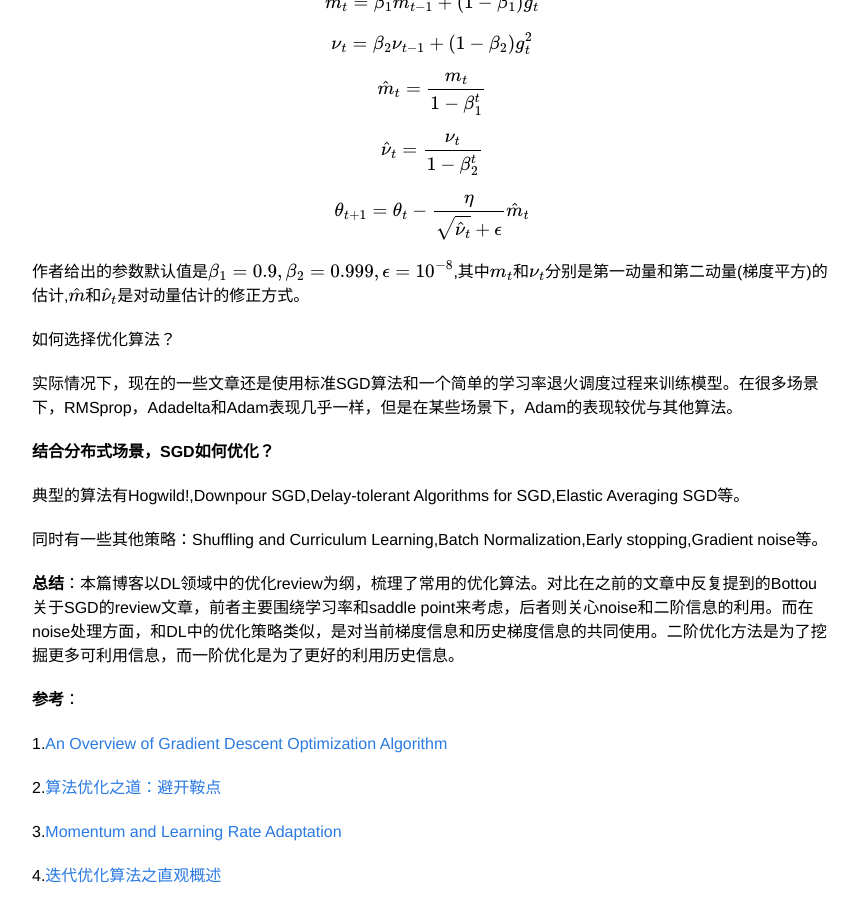
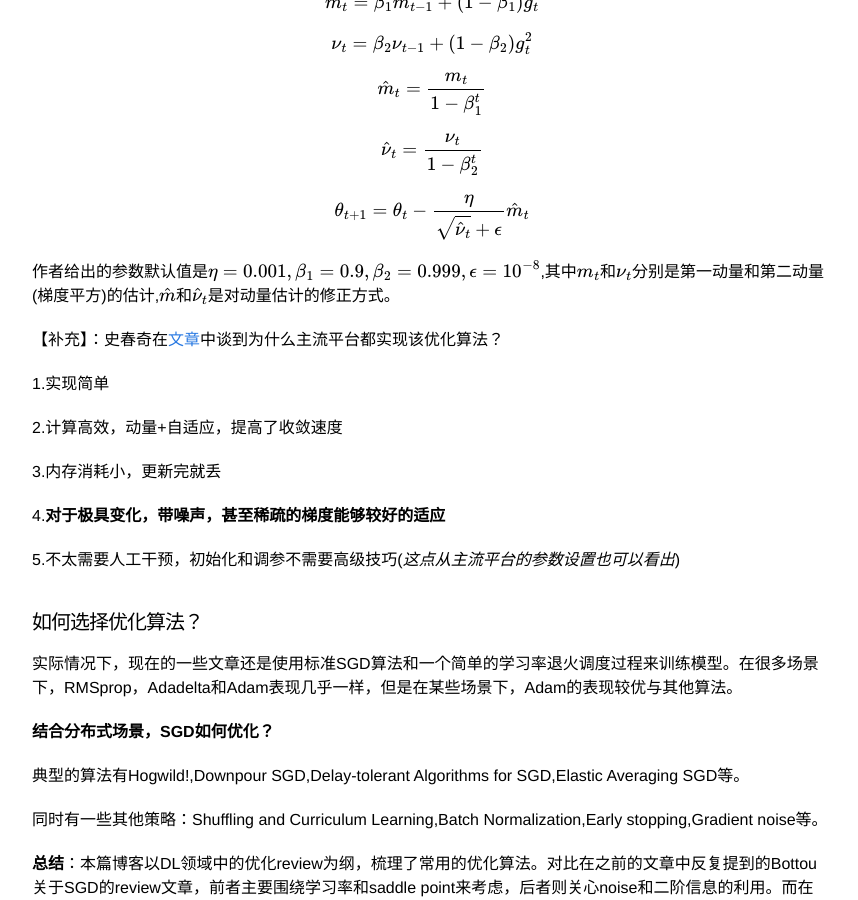
Before and after one commit to zhpmatrix/zhpmatrix.github.io, a Jekyll site: the page built from _posts/2017-04-12-deep-learning-optimizer-tricks.md, in a window 1280 px wide and 900 px high, scrolled down 4995 px. Shown: the whole window, without its empty margins (208-1066 px from the left). Built offline with Jekyll 4.4.1, drawn with Linux system fonts in a browser that asks for light colours; formulas are drawn with MathJax 3; comment, search, counter and statistics services are not loaded.

Commit message:
add comments about Adam

```diff
--- a/_posts/2017-04-12-deep-learning-optimizer-tricks.md
+++ b/_posts/2017-04-12-deep-learning-optimizer-tricks.md
@@ -137,9 +137,22 @@ $$\hat \nu_t = \frac{\nu_t}{1-\beta_2^t}$$
 
 $$\theta_{t+1}=\theta_{t}-\frac{\eta}{\sqrt{\hat{\nu}_t}+\epsilon}\hat{m}_t$$
 
-作者给出的参数默认值是\\(\beta_1=0.9,\beta_2=0.999,\epsilon=10^{-8}\\),其中\\(m_t\\)和\\(\nu_t\\)分别是第一动量和第二动量(梯度平方)的估计,\\(\hat{m}\\)和\\(\hat \nu_t\\)是对动量估计的修正方式。
+作者给出的参数默认值是\\(\eta=0.001,\beta_1=0.9,\beta_2=0.999,\epsilon=10^{-8}\\),其中\\(m_t\\)和\\(\nu_t\\)分别是第一动量和第二动量(梯度平方)的估计,\\(\hat{m}\\)和\\(\hat \nu_t\\)是对动量估计的修正方式。
 
-如何选择优化算法？
+【补充】：史春奇在[文章](https://mp.weixin.qq.com/s?__biz=MzIzMjU1NTg3Ng==&mid=2247485870&idx=1&sn=3c40e9a2865dd45fbe14f745be62315f&chksm=e8925da5dfe5d4b30f05b19b55e313adc493e026d646004927dea299ecaeb0e6c8ddca9c8a74&mpshare=1&scene=23&srcid=07064tSquHJV9jnQTeqYqKUk#rd)中谈到为什么主流平台都实现该优化算法？
+
+1.实现简单
+
+2.计算高效，动量+自适应，提高了收敛速度
+
+3.内存消耗小，更新完就丢
+
+4.**对于极具变化，带噪声，甚至稀疏的梯度能够较好的适应**
+
+5.不太需要人工干预，初始化和调参不需要高级技巧(_这点从主流平台的参数设置也可以看出_)
+
+
+#### 如何选择优化算法？
 
 实际情况下，现在的一些文章还是使用标准SGD算法和一个简单的学习率退火调度过程来训练模型。在很多场景下，RMSprop，Adadelta和Adam表现几乎一样，但是在某些场景下，Adam的表现较优与其他算法。
 
```
